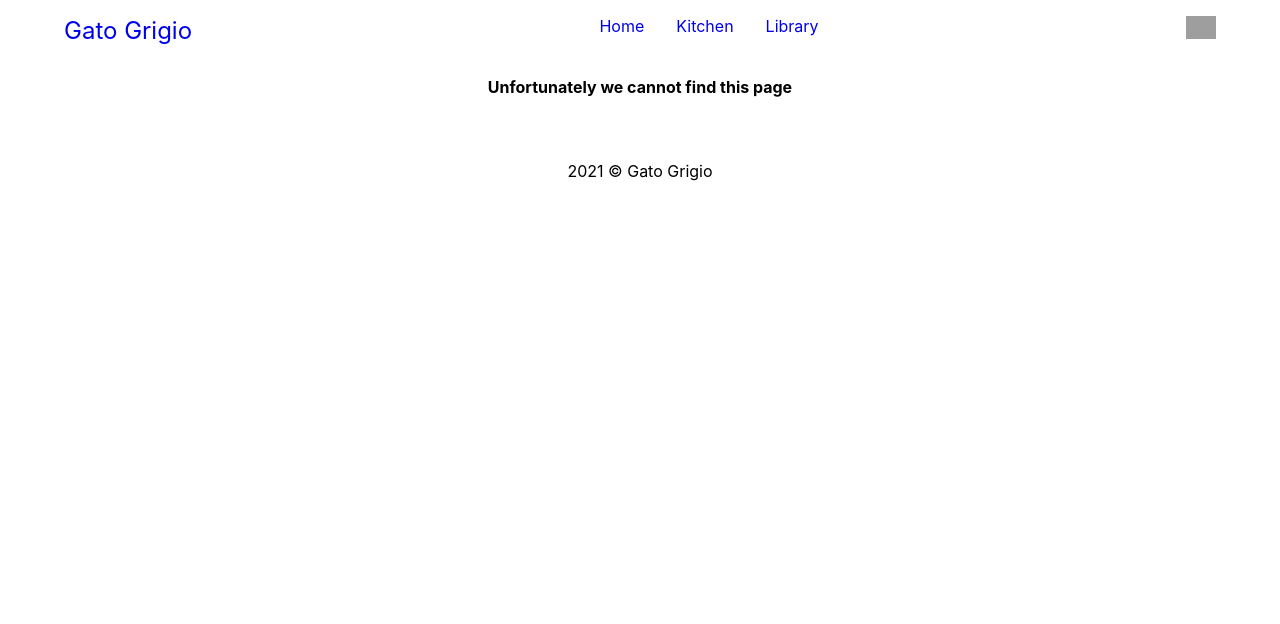
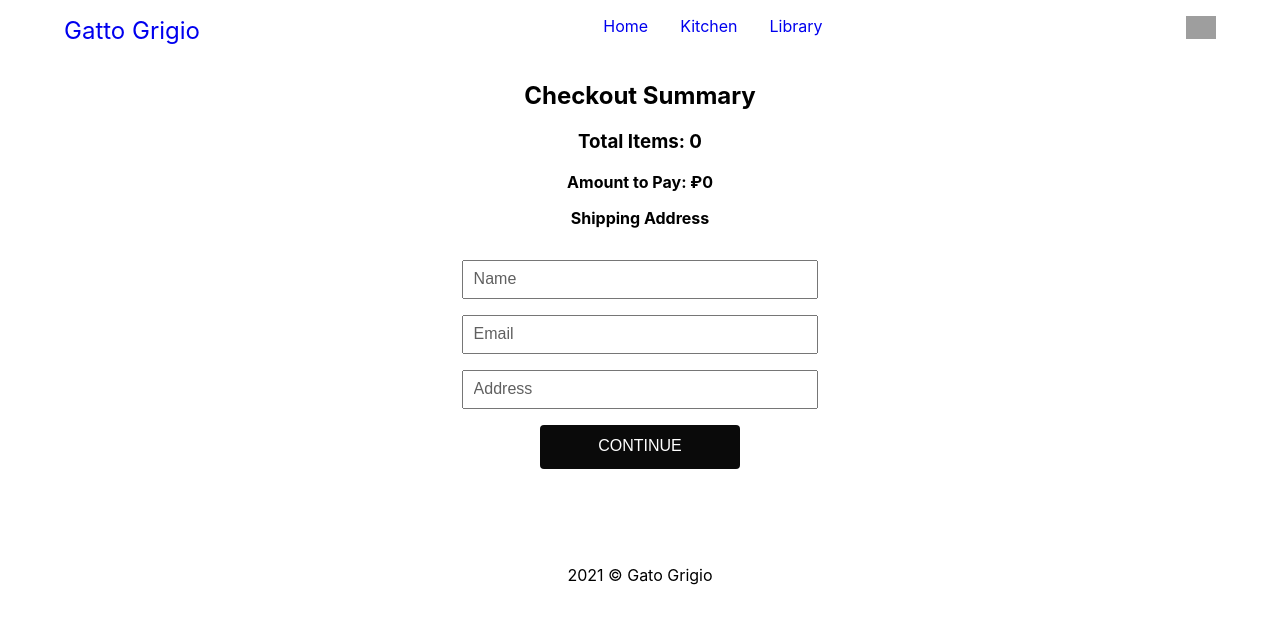
Before and after one commit to Philat/gato, a React (Create React App) app in the folder my-app/: page /checkout in a window 1280 px wide. Shown: the top 624 px of the page. Built offline with nearby package versions, Linux system fonts and the light colour scheme; grey boxes are pictures that could not be loaded.

Commit message:
checkout and tu page

```diff
--- a/my-app/package.json
+++ b/my-app/package.json
@@ -3,9 +3,12 @@
   "version": "0.1.0",
   "private": true,
   "dependencies": {
+    "@babel/core": "^7.14.0",
+    "@babel/preset-env": "^7.14.1",
     "@testing-library/jest-dom": "^5.12.0",
     "@testing-library/react": "^11.2.6",
     "@testing-library/user-event": "^12.8.3",
+    "formik": "^2.2.6",
     "react": "^17.0.2",
     "react-dom": "^17.0.2",
     "react-scripts": "4.0.3",
--- a/my-app/src/App.js
+++ b/my-app/src/App.js
@@ -4,7 +4,10 @@ import Shop from "./components/pages/shop/shop";
 import Notfound from "./components/notfound";
 import SingleProduct from "./components/single-product/single-product";
 import CartPage from "./components/pages/cart-page/cart-page";
+import Checkout from "./components/checkout/checkout";
+import Success from "./components/success/success";
 import './App.scss';
+
 
 
 function App() {
@@ -15,6 +18,8 @@ function App() {
             <Route path ='/kitchen' component={Shop}/>
             <Route path ='/product/:id' component={SingleProduct} />
             <Route path = '/cart' component = {CartPage} />
+            <Route path = '/checkout' component = {Checkout} />
+            <Route path='/thank-you' component = {Success} />
             <Route path='*' component = {Notfound} />
         </Switch>
     </div>
--- /dev/null
+++ b/my-app/src/components/checkout/checkout.jsx
@@ -0,0 +1,50 @@
+import React, {useContext, useState} from "react";
+import {withRouter} from "react-router-dom";
+import {CartContext} from "../../context/cart-context";
+import Layout from "../shared/layout";
+import ShippingAddress from "./custom-checkout/shipping-adress";
+import './checkout.styles.scss'
+
+
+const Checkout = ({history}) => {
+    const {itemCount, total,clearCart} = useContext(CartContext);
+    const  [shipping, setShipping] = useState(null);
+
+    const addressShown = {
+        display: (shipping? 'none': 'block')
+    }
+    const addressNotShown = {
+        display: (shipping? 'block': 'none')
+    }
+
+
+    return (
+        <Layout>
+            <div className='checkout'>
+                <div style={addressShown}>
+                <h2>Checkout Summary</h2>
+                <h3>{`Total Items: ${itemCount}`}</h3>
+                <h4>{`Amount to Pay: ₽${total}`}</h4>
+                    <ShippingAddress setShipping = {setShipping}/>
+                </div>
+
+
+                <div style={addressNotShown}>
+                    <h2>Check your data</h2>
+                    <h3 className='checkout-block'>{`Total Items: ${itemCount}`}</h3>
+                    <h4>{`Amount to Pay: ₽${total}`}</h4>
+                    <h4>{`Name: ${shipping? shipping.name: 'none'}`}</h4>
+                    <h4>{`Email: ${shipping? shipping.email:'none'}`}</h4>
+                    <h4>{`Address: ${shipping? shipping.address:'none'}`}</h4>
+                    <button className='button gato-btn is-black checkout-block'
+                                onClick={() =>{history.push('/thank-you');clearCart()}}>CONFIRM</button>
+
+
+                </div>
+
+            </div>
+        </Layout>
+    )
+}
+
+export default withRouter(Checkout);
--- /dev/null
+++ b/my-app/src/components/checkout/checkout.styles.scss
@@ -0,0 +1,39 @@
+.checkout {
+  width: 50%;
+  margin: 0 auto;
+  text-align: center;
+
+  h4 {
+    margin: 0;
+    margin-top: 1rem;
+  }
+
+  button {
+    width: 200px;
+    margin: 0 auto;
+  }
+
+  .stripe-card {
+    margin: 1rem 0;
+  }
+
+  .card-number {
+    margin-top: 2rem;
+  }
+
+  .card-element {
+    border: 1px solid grey;
+    border-radius: 3px;
+    padding: 10px;
+    width: 55%;
+    margin: 0 auto;
+  }
+
+  .saved-card-btn {
+    margin-top: 1.5rem;
+  }
+}
+
+.checkout-block{
+  margin-top: 2.5rem!important;
+}
--- /dev/null
+++ b/my-app/src/components/checkout/custom-checkout/shipping-adress.jsx
@@ -0,0 +1,80 @@
+import React from 'react';
+import { Formik } from 'formik'
+
+const validate = values => {
+    const { name, email, address } = values;
+    const errors = {};
+    if (!email) { errors.email = 'Required'};
+    if (!name) { errors.name = 'Required' };
+    if (!address) { errors.address = 'Required'};
+
+    return errors;
+}
+
+const ShippingAddress = ({ setShipping }) => {
+    const initialValues = {
+        email: '',
+        name: '',
+        address: '',
+    }
+    return (
+        <div>
+            <h4>Shipping Address</h4>
+            <Formik
+                initialValues={initialValues}
+                validate={validate}
+                onSubmit={(values) => {
+                    console.log('values', values);
+                    setShipping(values);
+                }}
+            >
+                {
+                    ({ values, errors, handleChange, handleSubmit }) => {
+                        const { name, email, address } = errors;
+                        return (
+                            <form onSubmit={handleSubmit}>
+                                <div>
+                                    <input
+                                        type='text'
+                                        name='name'
+                                        onChange={handleChange}
+                                        value={values.name}
+                                        placeholder='Name'
+                                        className={ 'gato-input ' + (name ? 'error' : '') }
+                                    />
+                                </div>
+                                <div>
+                                    <input
+                                        type='email'
+                                        name='email'
+                                        onChange={handleChange}
+                                        value={values.email}
+                                        placeholder='Email'
+                                        className={ 'gato-input ' + (email ? 'error' : '') }
+                                    />
+                                </div>
+                                <div>
+                                    <input
+                                        type='text'
+                                        name='address'
+                                        onChange={handleChange}
+                                        value={values.address}
+                                        placeholder='Address'
+                                        className={ 'gato-input ' + (address ? 'error' : '') }
+                                    />
+                                </div>
+                                <div className='submit-btn'>
+                                    <button type='submit' className='button is-black gato-btn submit'>
+                                        CONTINUE
+                                    </button>
+                                </div>
+                            </form>
+                        );
+                    }
+                }
+            </Formik>
+        </div>
+    );
+};
+
+export default ShippingAddress;
--- a/my-app/src/components/header/header.jsx
+++ b/my-app/src/components/header/header.jsx
@@ -7,7 +7,7 @@ const Header = () => {
     return (
         <nav className='nav-menu container'>
             <div className='logo'>
-                <Link to='/'>Gato Grigio</Link>
+                <Link to='/'>Gatto Grigio</Link>
             </div>
 
             <ul>
--- a/my-app/src/components/hero/hero.jsx
+++ b/my-app/src/components/hero/hero.jsx
@@ -8,7 +8,7 @@ const Hero = () => {
                 <div className="hero-body">
                     <div className='container'>
                         <h1 className="title">
-                            Welcome to Gato Grigio Maison
+                            Welcome to Gatto Grigio Maison
                         </h1>
 
                         <div className="shop-now-btn">
--- /dev/null
+++ b/my-app/src/components/success/success.jsx
@@ -0,0 +1,28 @@
+import React, {useContext} from "react";
+import {withRouter} from "react-router-dom";
+import Layout from "../shared/layout";
+import '../checkout/checkout.styles.scss'
+
+
+const Success = (history) => {
+
+
+    return (
+        <Layout>
+            <div className='thank-you checkout'>
+                <h2 className= 'checkout-block'>Thank you for your order!</h2>
+                <p className='checkout-block'>Listen to your phone when we're calling for you...</p>
+                <p>Only in email info will be for you ...</p>
+                <p>don't wait for your visit and further return</p>
+                <p>But listen to your phone to tell us 'Confirm'</p>
+                <button className='button gato-btn is-black checkout-block'
+                        onClick={()=>history.push('/kitchen')}>
+                    CONTINUE SHOPPING
+                </button>
+            </div>
+
+        </Layout>
+    )
+}
+
+export default Success;
```
Also changed, not shown: 2 other files (tests, documents, lock files or other folders).
